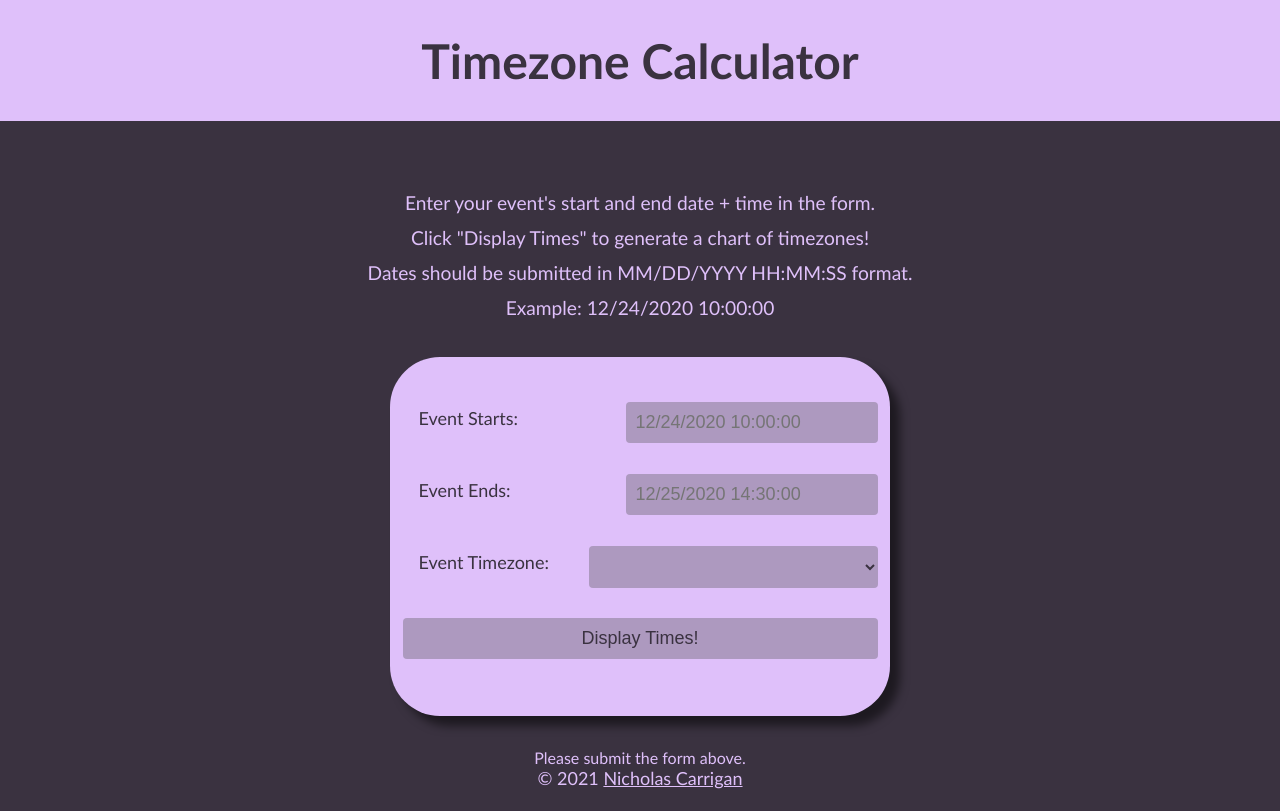
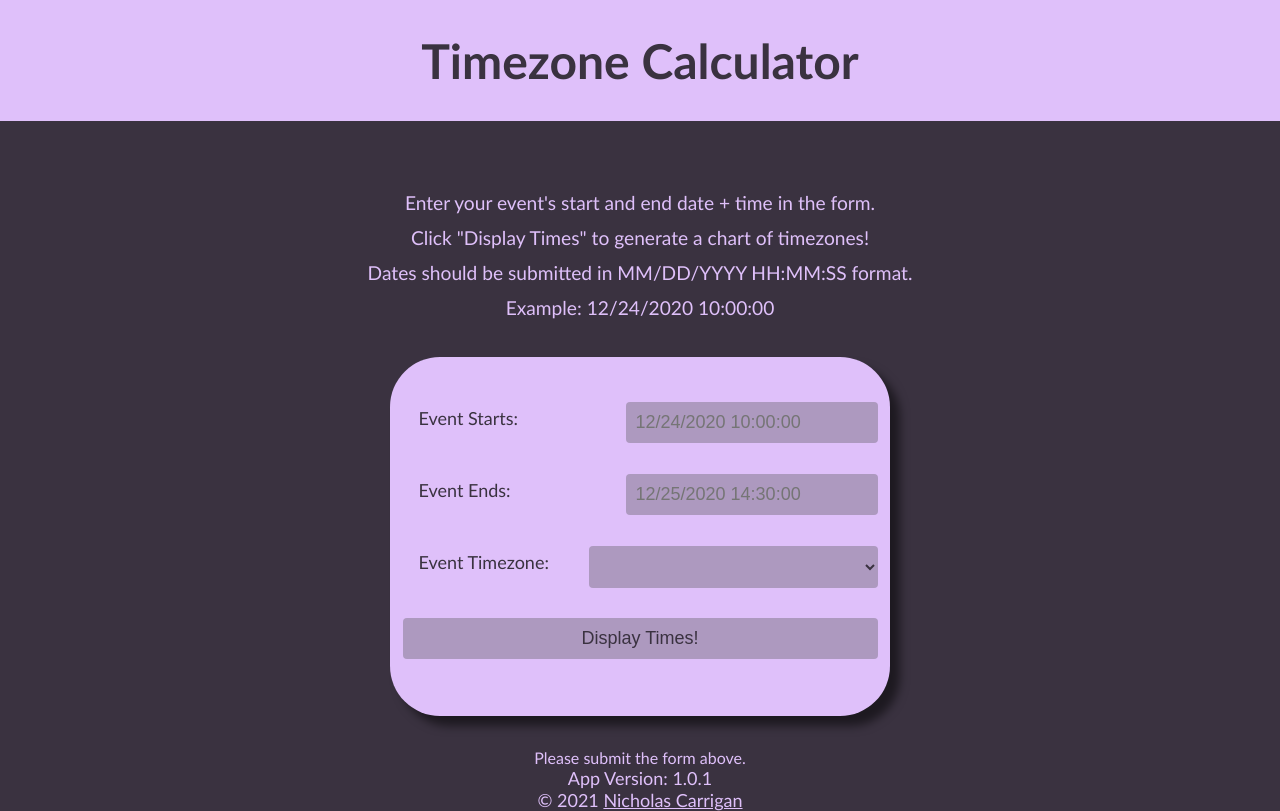
Before and after one commit to nhcarrigan/timezone-chart, an Angular app: page / in a window 1280 px wide. Built offline with nearby package versions, Linux system fonts and the light colour scheme.

Commit message:
feat: version number
Display version number on the app.

```diff
--- a/src/app/app.component.html
+++ b/src/app/app.component.html
@@ -7,5 +7,6 @@
 </div>
 <app-form></app-form>
 <footer>
+  <p>App Version: {{ version }}</p>
   <p>&copy; 2021 <a href="https://www.nhcarrigan.com">Nicholas Carrigan</a></p>
 </footer>
--- a/src/app/app.component.ts
+++ b/src/app/app.component.ts
@@ -1,10 +1,12 @@
 import { Component } from '@angular/core';
+import { version } from '../../package.json';
 
 @Component({
   selector: 'app-root',
   templateUrl: './app.component.html',
-  styleUrls: ['./app.component.css']
+  styleUrls: ['./app.component.css'],
 })
 export class AppComponent {
   title = 'timezone-chart';
+  version = version;
 }
--- a/tsconfig.json
+++ b/tsconfig.json
@@ -19,7 +19,8 @@
     "lib": [
       "es2018",
       "dom"
-    ]
+    ],
+    "resolveJsonModule": true,
   },
   "angularCompilerOptions": {
     "strictInjectionParameters": true,
```
